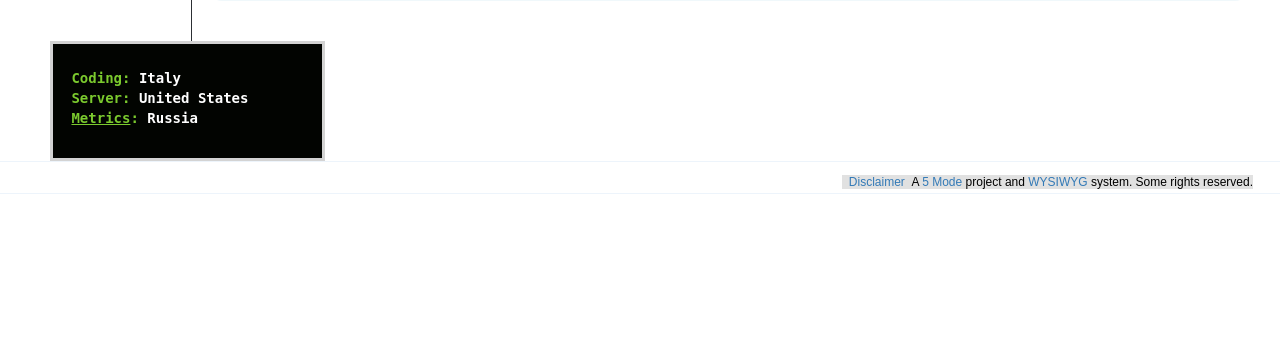
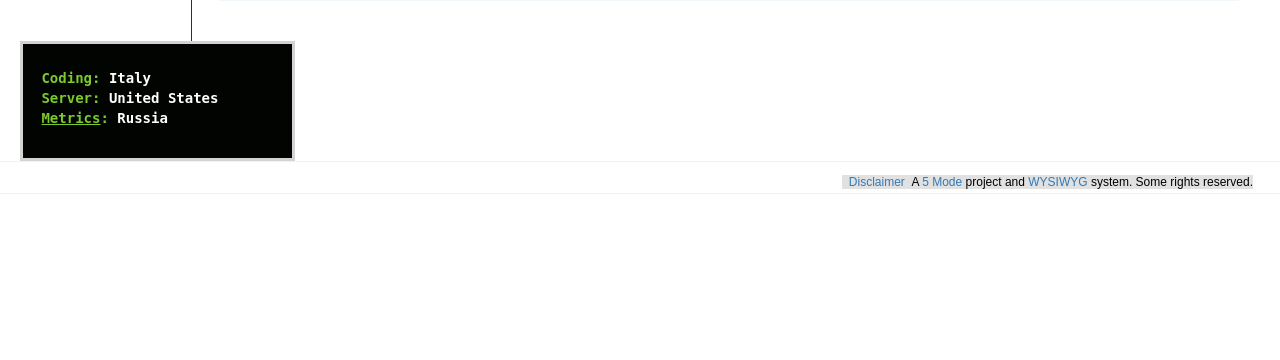
Before and after one commit to par7133/www-conf-viewer, a PHP site: page /index.html in a window 1280 px wide. Shown: the part 599-959 px from the top of the page. Run offline with PHP 8.4, Linux system fonts and the light colour scheme.

Commit message:
Update style.css

```diff
--- a/CONFVW_css/style.css
+++ b/CONFVW_css/style.css
@@ -98,7 +98,7 @@ table {
   float:left;
   position:fixed;
   top:680px;
-  left:50px;
+  left:20px;
   width:275px;
   height:120px;
   font-family: Monospace, Verdana, Serif;
```
